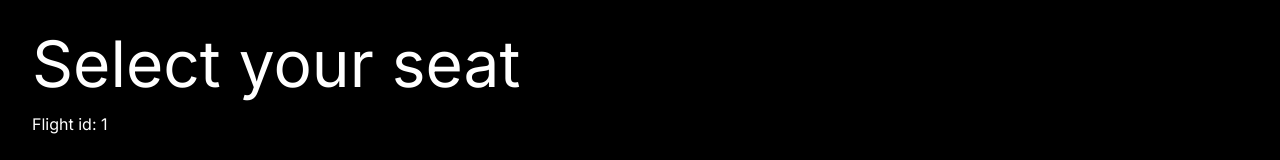
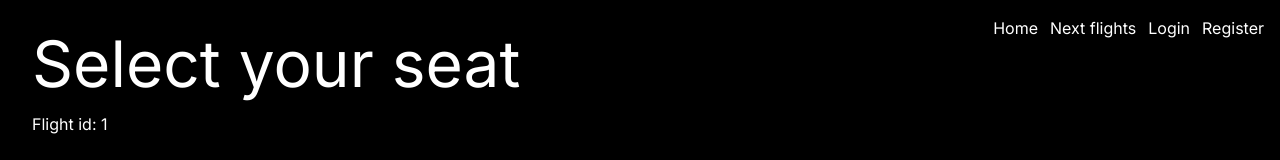
Before and after one commit to aitor-i/espace-express-web, a Next.js app: page /select-seat/1 in a window 1280 px wide. Shown: the top 160 px of the page. Built offline with nearby package versions, Linux system fonts and the light colour scheme; no server answers.

Commit message:
FIX -Token

```diff
--- a/src/components/Layout/SelectSeatPage/SelectSeatPage.tsx
+++ b/src/components/Layout/SelectSeatPage/SelectSeatPage.tsx
@@ -3,6 +3,9 @@
 import { IFetchParams, useFetch } from "@/hooks/useFetch";
 import { useEffect, useState } from "react";
 import { ReserveSeatForm } from "./ReserveSeatForm/ReserveSeatForm";
+import Toast from "@/components/Toast/Toast";
+import Navigation from "@/components/Navigation/Navigation";
+import Link from "next/link";
 interface Props {
   flightId: string;
 }
@@ -19,6 +22,9 @@ interface SeatsResponse {
   seats: Seat[];
 }
 export const SelectSeatPage = ({ flightId }: Props) => {
+  const [token, setToken] = useState<string>();
+  console.log(token);
+
   const { fetcher, fetchingStatus, response, rowResponse } =
     useFetch<SeatsResponse>();
   const [selectedNumber, setSelectedNumber] = useState<number>();
@@ -29,7 +35,6 @@ export const SelectSeatPage = ({ flightId }: Props) => {
 
   const baseUrl = process.env.NEXT_PUBLIC_AUTH_API_BASE_URL;
   const header = new Headers();
-  const token = window.localStorage.getItem("token");
   header.append("token", token!);
 
   const fetchParams = {
@@ -38,12 +43,25 @@ export const SelectSeatPage = ({ flightId }: Props) => {
     headers: { "Content-Type": "application/json", token: token, id: flightId },
   } as IFetchParams;
 
+  const fetchSeatsAvailability = () => {
+    fetcher(fetchParams);
+    setSelectedNumber(undefined);
+  };
+
   useEffect(() => {
-    fetcher(fetchParams);
-  }, []);
+    setToken(window.localStorage.getItem("token") ?? "  ");
+    if (token) fetchSeatsAvailability();
+  }, [token]);
 
   return (
     <main>
+      {response?.message ? <Toast>{response.message}</Toast> : null}
+      <span className="absolute top-4 right-4">
+        <Navigation />
+      </span>
+      {rowResponse?.status !== 403 ? (
+        <>
+          {" "}
           <h2>Select your seat</h2>
           <p>Flight id: {flightId}</p>
           <div className=" flex justify-between p-24">
@@ -73,9 +91,17 @@ export const SelectSeatPage = ({ flightId }: Props) => {
               <ReserveSeatForm
                 flightId={flightId}
                 selectedNumber={selectedNumber}
+                onReservationSuccess={fetchSeatsAvailability}
               />
             ) : null}
           </div>
+        </>
+      ) : (
+        <>
+          <h2>You need to be logged</h2>
+          <Link href="/login"> Login</Link>
+        </>
+      )}
     </main>
   );
 };
```
Lines whose indentation alone changed are shown as unchanged.
